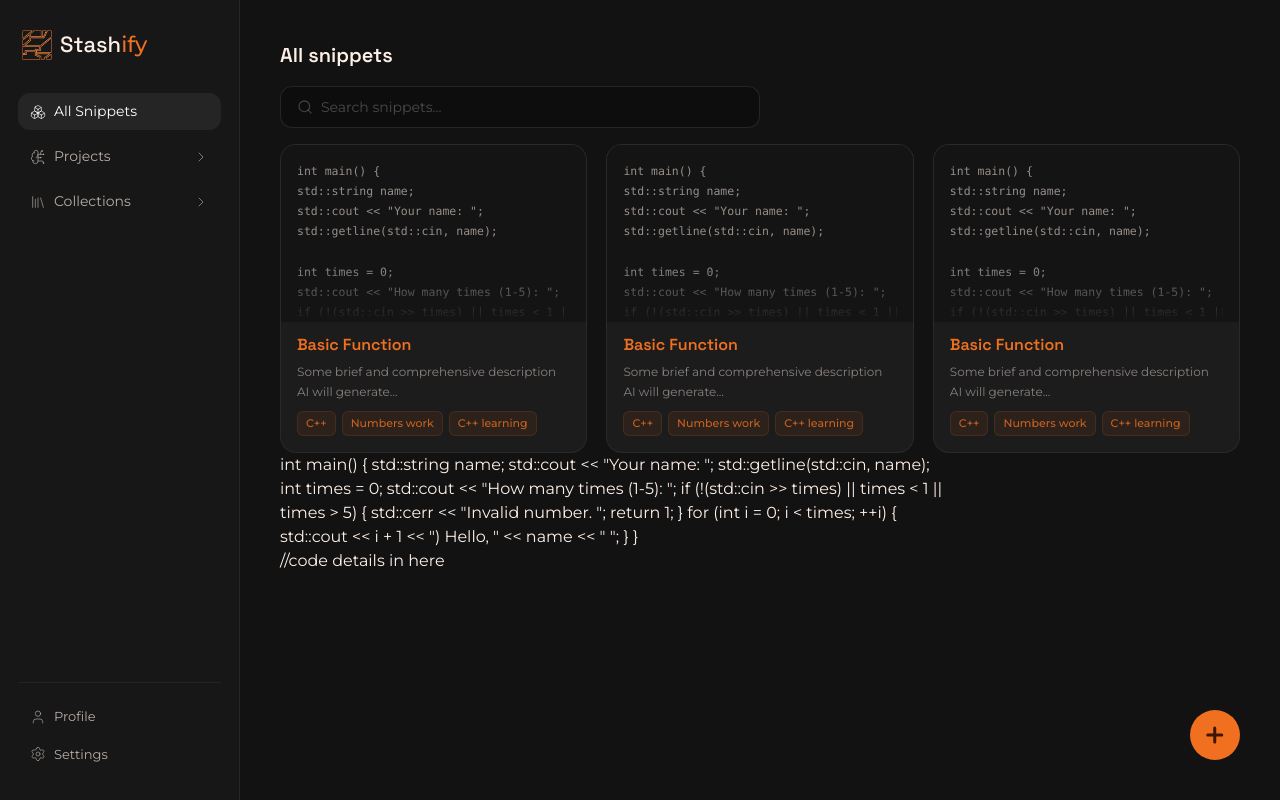
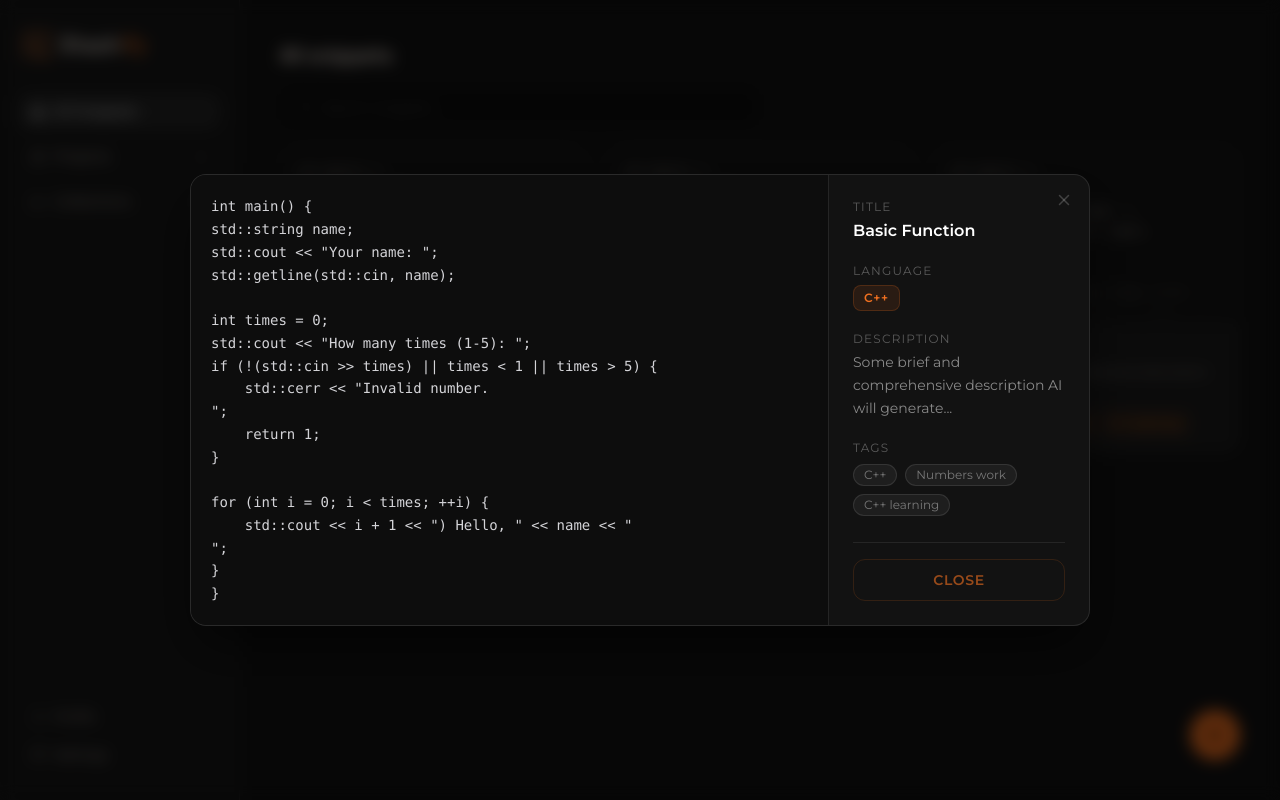
Before and after one commit to ZubalYana/Stashify-client, a React (Vite) app: page / in a window 1280 px wide. Both pictures are taken after a click on the element 433 px from the left and 298 px from the top of the page. Built offline with nearby package versions, Linux system fonts and the light colour scheme.

Commit message:
style the popup nicely

```diff
--- a/src/components/pages/AllSnippets.tsx
+++ b/src/components/pages/AllSnippets.tsx
@@ -6,13 +6,14 @@ import SnippetCreation from "../popups/SnippetCreation";
 import SnippetsSearchbar from "../functionalElements/SnippetsSearchbar";
 import SnippetFullView from "../popups/SnippetFullView";
 import type snippet from "../../interfaces/snippet";
+import { AnimatePresence, motion } from "framer-motion";
 // import ToastContainer from "../functionalElements/ToastContainer";
 // import { CheckCircle } from "lucide-react";
 
 export default function AllSnippets() {
   const [creationMode, setCreationMode] = useState<boolean>(false);
   const [snippets, setSnippets] = useState<Array<snippet>>([]);
-  const [selectedSnippet, setSelectedSnippet] = useState<snippet>();
+  const [selectedSnippet, setSelectedSnippet] = useState<snippet | null>(null);
   const [searchText, setSearchText] = useState<string>("");
   // const { toasts, addToast, removeToast } = useToast();
 
@@ -94,7 +95,7 @@ for (int i = 0; i < times; ++i) {
     ]);
   }, []);
 
-  console.log(selectedSnippet)
+  console.log(selectedSnippet);
 
   return (
     <div className="w-full lg:flex-1 lg:w-auto p-[20px] lg:p-[40px]">
@@ -115,7 +116,7 @@ for (int i = 0; i < times; ++i) {
               tags={snippet.tags}
               onEdit={() => console.log("edit")}
               onDelete={() => console.log("delete")}
-              onCardClick={()=> setSelectedSnippet(snippet)}
+              onCardClick={() => setSelectedSnippet(snippet)}
             />
           </div>
         ))}
@@ -138,13 +139,24 @@ for (int i = 0; i < times; ++i) {
         </div>
       )}
 
-      {selectedSnippet && (
-        <div>
-          <SnippetFullView
-          snippet={selectedSnippet}
-          />
-        </div>
-      )}
+      <AnimatePresence>
+        {selectedSnippet && (
+          <motion.div
+            key="backdrop"
+            initial={{ opacity: 0 }}
+            animate={{ opacity: 1 }}
+            exit={{ opacity: 0 }}
+            transition={{ duration: 0.15 }}
+            className="fixed inset-0 z-50 flex items-center justify-center bg-black/60 backdrop-blur-sm"
+            onClick={() => setSelectedSnippet(null)}
+          >
+            <SnippetFullView
+              snippet={selectedSnippet}
+              onClose={() => setSelectedSnippet(null)}
+            />
+          </motion.div>
+        )}
+      </AnimatePresence>
       {/* <ToastContainer toasts={toasts} onDismiss={removeToast} /> */}
     </div>
   );
--- a/src/components/popups/SnippetFullView.tsx
+++ b/src/components/popups/SnippetFullView.tsx
@@ -1,20 +1,88 @@
-import { motion } from 'framer-motion'
-import type snippet from '../../interfaces/snippet'
+import { motion } from "framer-motion";
+import { X } from "lucide-react";
+import type snippet from "../../interfaces/snippet";
 
 interface SnippetFullViewProps {
-    snippet: snippet
+  snippet: snippet;
+  onClose: () => void;
 }
-export default function SnippetFullView({snippet}: SnippetFullViewProps){
-    return(
-        <motion.div
-        className='w-full md:w-[70%] min-h-0'
+
+export default function SnippetFullView({ snippet, onClose }: SnippetFullViewProps) {
+  return (
+    <motion.div
+      initial={{ opacity: 0, scale: 0.96, y: 20 }}
+      animate={{ opacity: 1, scale: 1, y: 0 }}
+      exit={{ opacity: 0, scale: 0.96, y: 20 }}
+      transition={{ duration: 0.2, ease: "easeOut" }}
+      onClick={(e) => e.stopPropagation()}
+      className="w-[92vw] max-w-[900px] bg-[#121212] rounded-2xl border border-white/10 flex flex-col md:flex-row overflow-hidden shadow-2xl shadow-black/60"
+    >
+      <div className="flex-1 overflow-auto bg-[#0d0d0d] p-5 border-b md:border-b-0 md:border-r border-white/10">
+        <pre className="text-sm text-zinc-300 font-mono leading-relaxed whitespace-pre">
+          <code>{snippet.code}</code>
+        </pre>
+      </div>
+
+      <div className="w-full md:w-[260px] shrink-0 p-6 flex flex-col gap-5 relative">
+
+        <button
+          onClick={onClose}
+          className="absolute top-4 right-4 text-white/20 hover:text-[#F07020] transition-colors duration-200 cursor-pointer"
         >
-            <div>
-                {snippet.code}
+          <X size={18} />
+        </button>
+
+        <div className="pr-6">
+          <p className="text-xs text-white/30 uppercase tracking-widest mb-1">Title</p>
+          <p className="text-white font-semibold text-base">{snippet.title}</p>
+        </div>
+
+        <div>
+          <p className="text-xs text-white/30 uppercase tracking-widest mb-1.5">Language</p>
+          <span className="inline-block text-xs font-mono font-semibold uppercase tracking-wider bg-[#F07020]/10 text-[#F07020] border border-[#F07020]/20 px-2.5 py-1 rounded-lg">
+            {snippet.language}
+          </span>
+        </div>
+
+        <div>
+          <p className="text-xs text-white/30 uppercase tracking-widest mb-1">Description</p>
+          <p className="text-sm text-white/50 leading-relaxed">{snippet.description}</p>
+        </div>
+
+        {snippet.tags?.length > 0 && (
+          <div>
+            <p className="text-xs text-white/30 uppercase tracking-widest mb-2">Tags</p>
+            <div className="flex flex-wrap gap-2">
+              {snippet.tags.map((tag) => (
+                <span
+                  key={tag}
+                  className="text-xs bg-white/5 hover:bg-[#F07020]/10 border border-white/10 hover:border-[#F07020]/25 text-white/40 hover:text-[#F07020]/80 px-2.5 py-0.5 rounded-full transition-all duration-200 cursor-default"
+                >
+                  {tag}
+                </span>
+              ))}
             </div>
-            <div>
-                //code details in here
-            </div>
-        </motion.div>
-    )
+          </div>
+        )}
+
+        <div className="mt-auto pt-4 border-t border-white/8">
+          <button
+            onClick={onClose}
+            className="
+              w-full px-4 py-2.5 rounded-xl
+              text-sm font-semibold uppercase tracking-wider
+              text-[#F07020]/60 hover:text-[#F07020]
+              border border-[#F07020]/15 hover:border-[#F07020]/40
+              hover:bg-[#F07020]/5
+              hover:shadow-[0_0_0_4px_rgba(240,112,32,0.08)]
+              transition-all duration-200 cursor-pointer
+            "
+          >
+            Close
+          </button>
+        </div>
+
+      </div>
+    </motion.div>
+  );
 }
```
